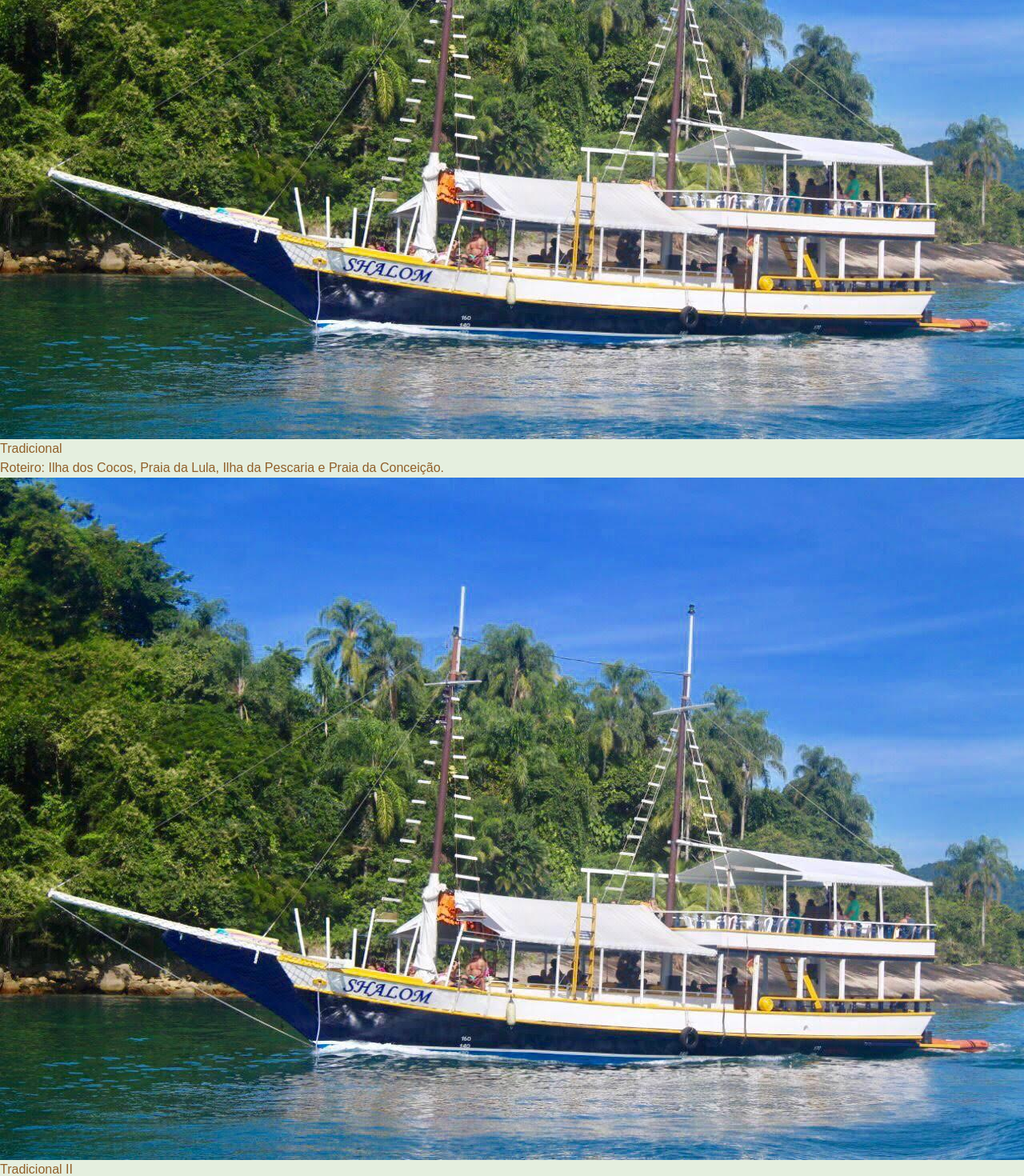
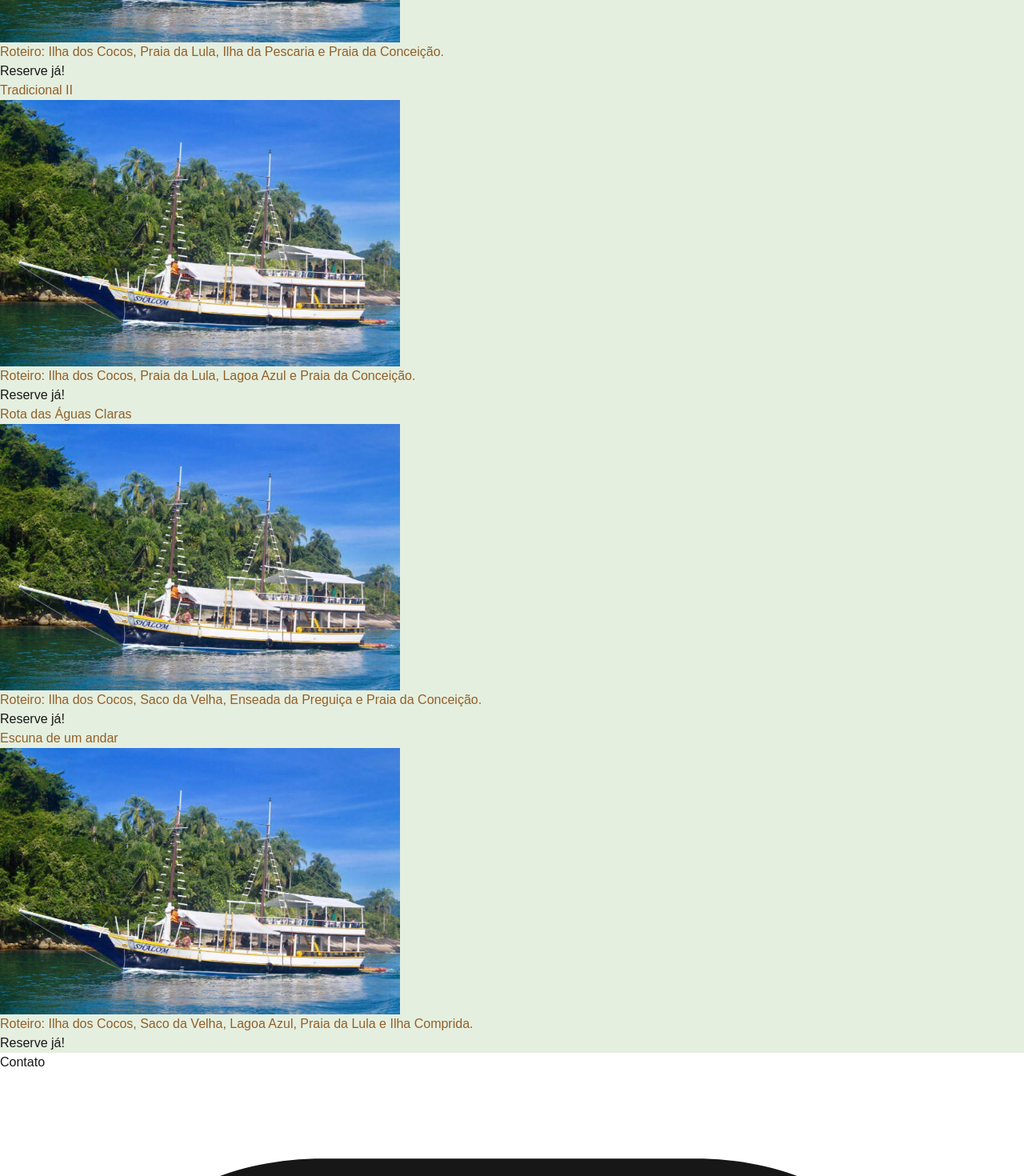
Before and after one commit to fabiosachetto/spa-roteiro-paraty, a Next.js app in the folder roteiro-paraty/: page /escuna in a window 1280 px wide. Shown: the part 700-2170 px from the top of the page at 80% size. Built offline with nearby package versions, Linux system fonts and the light colour scheme.

Commit message:
alteração solicitada pelo cliente

```diff
--- a/roteiro-paraty/src/app/escuna/page.tsx
+++ b/roteiro-paraty/src/app/escuna/page.tsx
@@ -8,168 +8,109 @@
 
       <h2 className="text-4xl mb-5 uppercase">Escunas</h2>
 
-      <div>
-
-        <div className="flex gap-3 mb-5">
-
-          <div>
+      <div className="pb-7">
+        <h3 className="text-2xl mb-5 uppercase font-bold">
+          Tradicional
+        </h3>
+        <div className="inline-block">
           <Image
             src="/assets/images/escuna.jpeg"
             alt="Tradicional: Ilha dos Cocos, Praia da Lula, Ilha da Pescaria e Praia da Conceição."
             title="Tradicional: Ilha dos Cocos, Praia da Lula, Ilha da Pescaria e Praia da Conceição."
-              width={1280}
-              height={853}
+            width={500}
+            height={333}
             className="mb-5 object-cover transition duration-500 hover:scale-105 rounded-lg border-4 border-white"
           />
+        </div>
 
-            <div>
-              <h3 className="text-2xl mb-5 uppercase font-bold">
-                Tradicional
-              </h3>
         <p>
           Roteiro: Ilha dos Cocos, Praia da Lula, Ilha da Pescaria e Praia da Conceição.
         </p>
+
+        <div className="mt-5 mb-5">
+          <Link href="https://wa.me/+5524998793280" target="_blank" className="transition delay-150 duration-300 ease-in-out uppercase font-bold py-2 px-6 rounded-lg cursor-pointer bg-blue-500 hover:bg-blue-800">
+            Reserve já!
+          </Link>
         </div>
       </div>
 
-          <div>
+      <div className="py-7 border-t border-double border-t-amber-900">
+        <h3 className="text-2xl mb-5 uppercase font-bold">
+          Tradicional II
+        </h3>
+        <div className="inline-block">
           <Image
             src="/assets/images/escuna.jpeg"
             alt="Tradicional II: Ilha dos Cocos, Praia da Lula, Lagoa Azul e Praia da Conceição."
             title="Tradicional II: Ilha dos Cocos, Praia da Lula, Lagoa Azul e Praia da Conceição."
-              width={1280}
-              height={853}
+            width={500}
+            height={333}
             className="mb-5 object-cover transition duration-500 hover:scale-105 rounded-lg border-4 border-white"
           />
+        </div>
 
-            <div>
-              <h3 className="text-2xl mb-5 uppercase font-bold">
-                Tradicional II
-              </h3>
         <p>
           Roteiro: Ilha dos Cocos, Praia da Lula, Lagoa Azul e Praia da Conceição.
         </p>
+
+        <div className="mt-5 mb-5">
+          <Link href="https://wa.me/+5524998793280" target="_blank" className="transition delay-150 duration-300 ease-in-out uppercase font-bold py-2 px-6 rounded-lg cursor-pointer bg-blue-500 hover:bg-blue-800">
+            Reserve já!
+          </Link>
         </div>
       </div>
 
-          <div>
+      <div className="py-7 border-t border-double border-t-amber-900">
+        <h3 className="text-2xl mb-5 uppercase font-bold">
+          Rota das Águas Claras
+        </h3>
+        <div className="inline-block">
           <Image
             src="/assets/images/escuna.jpeg"
             alt="Rota das Águas Claras: Ilha dos Cocos, Saco da Velha, Enseada da Preguiça e Praia da Conceição."
             title="Rota das Águas Claras: Ilha dos Cocos, Saco da Velha, Enseada da Preguiça e Praia da Conceição."
-              width={1280}
-              height={853}
+            width={500}
+            height={333}
             className="mb-5 object-cover transition duration-500 hover:scale-105 rounded-lg border-4 border-white"
           />
+        </div>
 
-            <div>
-              <h3 className="text-2xl mb-5 uppercase font-bold">
-                Rota das Águas Claras
-              </h3>
         <p>
           Roteiro: Ilha dos Cocos, Saco da Velha, Enseada da Preguiça e Praia da Conceição.
         </p>
+
+        <div className="mt-5 mb-5">
+          <Link href="https://wa.me/+5524998793280" target="_blank" className="transition delay-150 duration-300 ease-in-out uppercase font-bold py-2 px-6 rounded-lg cursor-pointer bg-blue-500 hover:bg-blue-800">
+            Reserve já!
+          </Link>
         </div>
       </div>
 
-          <div>
+      <div className="pt-7 border-t border-double border-t-amber-900">
+        <h3 className="text-2xl mb-5 uppercase font-bold">
+          Escuna de um andar
+        </h3>
+        <div className="inline-block">
           <Image
             src="/assets/images/escuna.jpeg"
             alt="Escuna de um andar: Ilha dos Cocos, Saco da Velha, Lagoa Azul, Praia da Lula e Ilha Comprida."
             title="Escuna de um andar: Ilha dos Cocos, Saco da Velha, Lagoa Azul, Praia da Lula e Ilha Comprida."
-              width={1280}
-              height={853}
+            width={500}
+            height={333}
             className="mb-5 object-cover transition duration-500 hover:scale-105 rounded-lg border-4 border-white"
           />
+        </div>
 
-            <div>
-              <h3 className="text-2xl mb-5 uppercase font-bold">
-                Escuna de um andar
-              </h3>
         <p>
           Roteiro: Ilha dos Cocos, Saco da Velha, Lagoa Azul, Praia da Lula e Ilha Comprida.
         </p>
-            </div>
-          </div>
-        </div>
+
+        <div className="mt-5">
           <Link href="https://wa.me/+5524998793280" target="_blank" className="transition delay-150 duration-300 ease-in-out uppercase font-bold py-2 px-6 rounded-lg cursor-pointer bg-blue-500 hover:bg-blue-800">
             Reserve já!
           </Link>
         </div>
-
-      {/* <div>
-        <div className="mb-5">
-          <h3 className="text-2xl mb-5 uppercase font-bold">
-            Tradicional II
-          </h3>
-          <p>
-            Roteiro: Ilha dos Cocos, Praia da Lula, Lagoa Azul e Praia da Conceição.
-          </p>
       </div>
-
-        <div className="overflow-hidden mb-5">
-          <div className="overflow-hidden flex items-center justify-center p-4">
-            <div className="flex w-full max-w-7xl h-[30vh] gap-3 items-center justify-center">
-              {sliding.map((panel, index) => (
-                <div key={index} onClick={() => handleClick(index)} className={`h-full rounded-2xl cursor-pointer transition-all duration-300 ease-in-out overflow-hidden ${expandedIndex === index ? "w-[30%]" : "w-[10%]"} min-w-40px block`}>
-                  <Image
-                    src={panel.image}
-                    alt="Slider"
-                    width={300}
-                    height={300}
-                    className="w-full h-full object-cover object-top transition duration-500 hover:scale-105"
-                  />
-                </div>
-              ))}
-            </div>
-          </div>
-        </div>
-
-        <Link href="https://wa.me/+5524998793280" target="_blank" className="bg-white text-black font-bold rounded-lg cursor-pointer p-2">
-          Reserve já!
-        </Link>
-      </div> */}
-
-
-
-      {/* <div className="clear-both block">
-        <p className="float-left border border-black">
-          Tradicional: <br />Roteiro: Ilha dos Cocos, Praia da Lula, Ilha da Pescaria e Praia da Conceição.
-          <br />
-          FOTOS FOTOS FOTOS FOTOS
-          <br />
-          <Link href="https://wa.me/+5524998793280" target="_blank">
-            Botão Reserve já!
-          </Link>
-        </p>
-        <p className="float-left border border-black">
-          Tradicional II: <br />Roteiro: Ilha dos Cocos, Praia da Lula, Lagoa Azul e Praia da Conceição.
-          <br />
-          FOTOS FOTOS FOTOS FOTOS
-          <br />
-          <Link href="https://wa.me/+5524998793280" target="_blank">
-            Botão Reserve já!
-          </Link>
-        </p>
-        <p className="float-left border border-black">
-          Rota das Águas Claras: <br />Roteiro: Ilha dos Cocos, Saco da Velha, Enseada da Preguiça e Praia da Conceição.
-          <br />
-          FOTOS FOTOS FOTOS FOTOS
-          <br />
-          <Link href="https://wa.me/+5524998793280" target="_blank">
-            Botão Reserve já!
-          </Link>
-        </p>
-        <p className="float-left border border-black">
-          Escuna de um andar: <br />Roteiro: Ilha dos Cocos, Saco da Velha, Lagoa Azul, Praia da Lula e Ilha Comprida.
-          <br />
-          FOTOS FOTOS FOTOS FOTOS
-          <br />
-          <Link href="https://wa.me/+5524998793280" target="_blank">
-            Botão Reserve já!
-          </Link>
-        </p>
-      </div> */}
     </section>
   )
 }
```
Also changed, not shown: roteiro-paraty/src/app/page.tsx (+1 -41 lines). Lines whose indentation alone changed are shown as unchanged.
